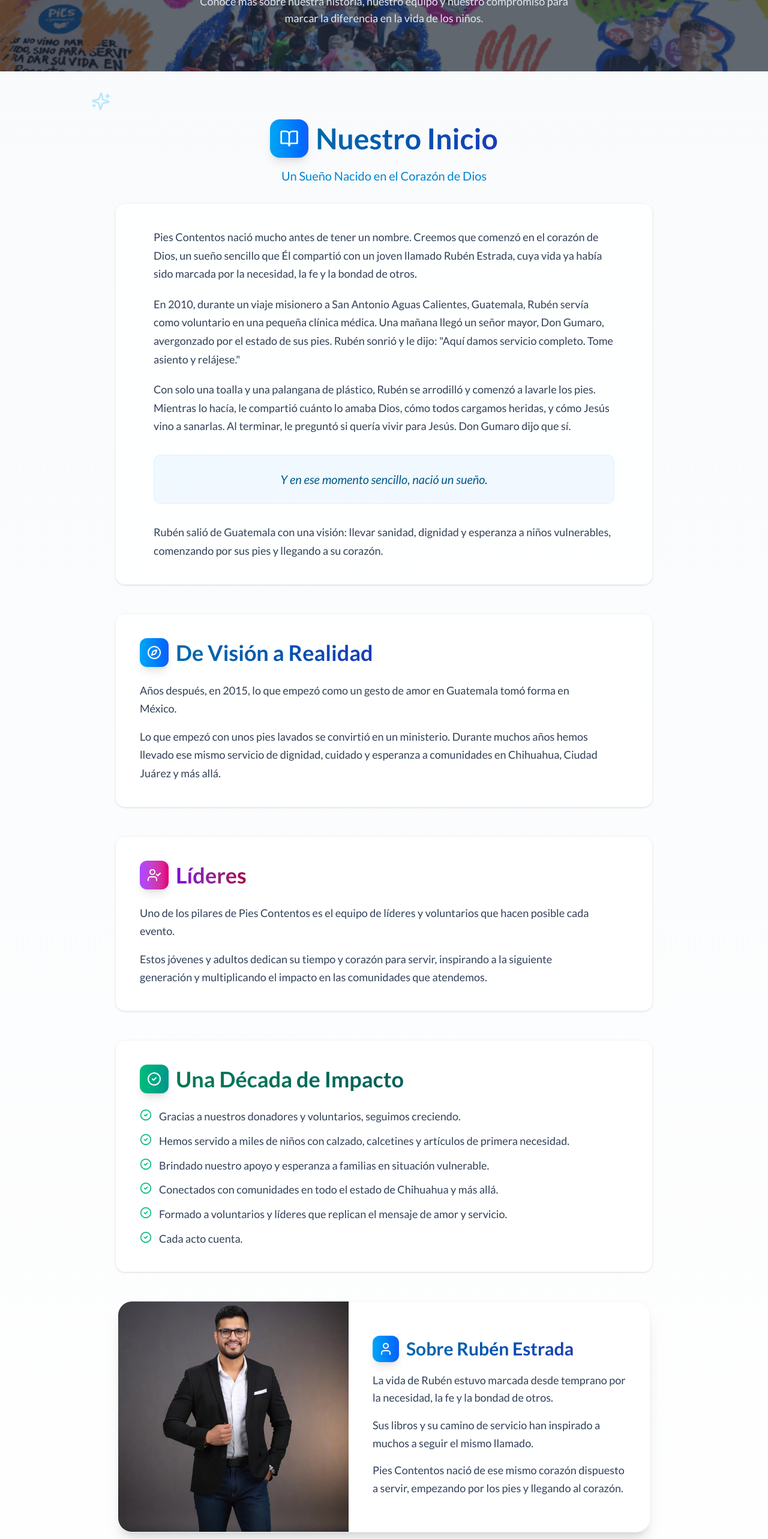
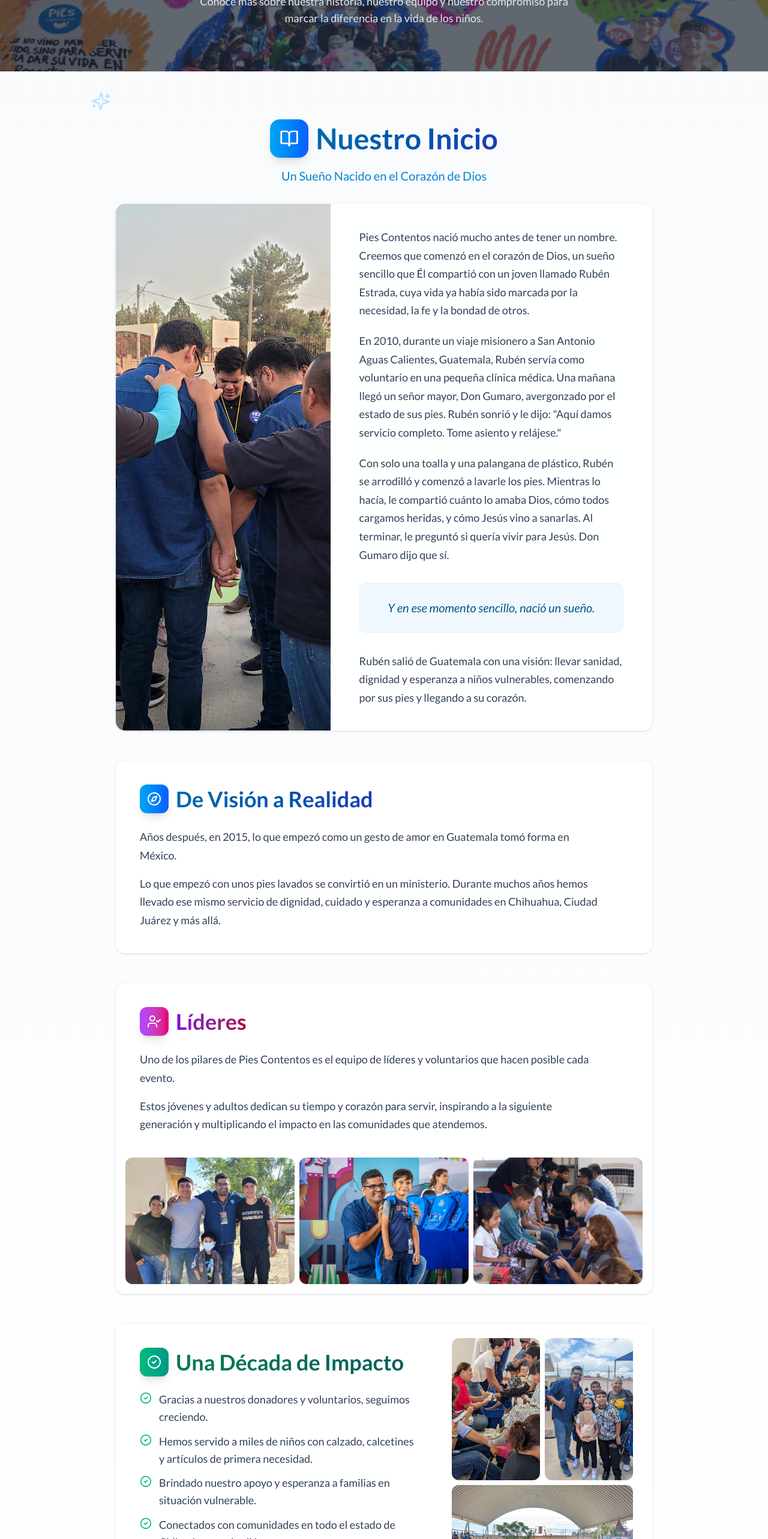
Before and after one commit to cometajoe/pies-contentos-app, a React (Vite) app: page /about-us in a window 1280 px wide. Shown: the part 234-2800 px from the top of the page at 60% size. Built offline with nearby package versions, Linux system fonts and the light colour scheme.

Commit message:
Se agregan imagenes a las cards de Nuestro Inicio, ve visio a realidad, etc
se crea un pqueño organigrama

```diff
--- a/src/components/TeamMemberCard.jsx
+++ b/src/components/TeamMemberCard.jsx
@@ -7,19 +7,19 @@ import { Mail, Linkedin, Twitter, ArrowUpRight } from 'lucide-react';
 
 
 // Minimal version with subtle effects
-const TeamMemberCardMinimal = ({ member, index }) => {
+const TeamMemberCardMinimal = ({ member, index, className = '' }) => {
   const [isHovered, setIsHovered] = useState(false);
 
   return (
     <motion.div
-      className="group relative bg-white rounded-3xl shadow-lg overflow-hidden transform-gpu"
+      className={`group relative bg-white rounded-3xl shadow-lg overflow-hidden transform-gpu flex flex-col min-h-0 ${className}`.trim()}
       variants={cardVariants}
       whileHover="hover"
       onHoverStart={() => setIsHovered(true)}
       onHoverEnd={() => setIsHovered(false)}
       style={{ perspective: "1000px" }}
     >
-      <div className="relative p-8 text-center">
+      <div className="relative p-8 text-center flex-1 flex flex-col min-h-0">
         <div className="relative mb-6">
           <motion.div
             className="w-32 h-32 xl:w-36 xl:h-36 mx-auto rounded-full overflow-hidden shadow-xl ring-4 ring-white ring-offset-4 ring-offset-slate-50 group-hover:ring-slate-100 group-hover:shadow-2xl transition-all duration-300"
--- a/src/components/TeamSection.jsx
+++ b/src/components/TeamSection.jsx
@@ -1,25 +1,15 @@
 import { motion } from 'framer-motion';
 import { Users } from 'lucide-react';
 import { useLanguage } from '../context/LanguageContext';
-import  {TeamMemberCardMinimal} from './TeamMemberCard'; // Adjusted path
+import { TeamMemberCardMinimal } from './TeamMemberCard';
 import {
   fadeInUpVariants,
   staggerContainer,
 } from '../utils/animationVariants';
 
-const teamMembersData = [
-  { id: 'member1', translationKey: 'aboutUsPage.team.member1' },
-  { id: 'member2', translationKey: 'aboutUsPage.team.member2' },
-  { id: 'member3', translationKey: 'aboutUsPage.team.member3' },
-  { id: 'member4', translationKey: 'aboutUsPage.team.member4' },
-
-
-
-];
-
-
 const TeamSection = () => {
   const { t } = useLanguage();
+
   return (
     <motion.section
       id="team"
@@ -41,7 +31,6 @@ const TeamSection = () => {
             {t('aboutUsPage.team.title')}
           </h2>
         </div>
-
         <motion.p
           className="text-slate-600 text-lg xl:text-xl max-w-3xl mx-auto leading-relaxed"
           initial={{ opacity: 0, y: 20 }}
@@ -52,25 +41,61 @@ const TeamSection = () => {
         </motion.p>
       </div>
 
+      {/* Organigram: Level 1 → Level 2 (member2, member3) → Level 3 */}
       <motion.div
-            className="grid grid-cols-1 sm:grid-cols-2 lg:grid-cols-3 gap-8 sm:gap-12"
+        className="max-w-5xl mx-auto"
         variants={staggerContainer}
         initial="hidden"
         whileInView="visible"
         viewport={{ once: true, amount: 0.1 }}
       >
-            {teamMembersData.map((memberData, index) => {
-              const member = t(memberData.translationKey, { returnObjects: true });
-              return (
+        <div className="flex flex-col items-center">
+          {/* Level 1 — member1 (top) */}
+          <div className="flex justify-center w-full">
+            <div className="w-full max-w-sm sm:max-w-md">
               <TeamMemberCardMinimal
-                  key={memberData.id}
-                  member={member}
-                  index={index}
+                member={t('aboutUsPage.team.member1', { returnObjects: true })}
+                index={0}
               />
-              );
-            })}
+            </div>
+          </div>
+
+          {/* Connector 1: vertical + T to level 2 */}
+          <svg className="w-12 sm:w-16 h-16 sm:h-20 text-sky-400/90 shrink-0" viewBox="0 0 64 80" fill="none" stroke="currentColor" strokeWidth="1.5" aria-hidden>
+            <path d="M32 0 v48 M16 48 h32 M16 48 v32 M48 48 v32" strokeLinecap="round" />
+          </svg>
+
+          {/* Level 2 — member2, member3 (misma altura con items-stretch + h-full) */}
+          <div className="grid grid-cols-1 sm:grid-cols-2 gap-6 sm:gap-8 w-full max-w-2xl sm:max-w-4xl px-2 sm:px-4 items-stretch">
+            {['member2', 'member3'].map((key, index) => (
+              <motion.div key={key} className="w-full max-w-sm mx-auto h-full min-h-0 flex" variants={fadeInUpVariants}>
+                <TeamMemberCardMinimal
+                  member={t(`aboutUsPage.team.${key}`, { returnObjects: true })}
+                  index={index + 1}
+                  className="h-full"
+                />
+              </motion.div>
+            ))}
+          </div>
+
+          {/* Connector 2: vertical to level 3 */}
+          <svg className="w-4 h-12 sm:h-14 text-sky-400/70 shrink-0" viewBox="0 0 16 56" fill="none" stroke="currentColor" strokeWidth="1.5" aria-hidden>
+            <path d="M8 0 v56" strokeLinecap="round" />
+          </svg>
+
+          {/* Level 3 — member4 (bottom) */}
+          <div className="flex justify-center w-full">
+            <div className="w-full max-w-sm sm:max-w-md">
+              <TeamMemberCardMinimal
+                member={t('aboutUsPage.team.member4', { returnObjects: true })}
+                index={3}
+              />
+            </div>
+          </div>
+        </div>
       </motion.div>
     </motion.section>
   );
-}
+};
+
 export default TeamSection;
--- a/src/locales/en.json
+++ b/src/locales/en.json
@@ -14,7 +14,7 @@
     "title1": "At Pies Contentos, we transform lives and",
     "title2": "build a bright future.",
     "donateButton": "Donate Now",
-    "stat1Number": "6,000+",
+    "stat1Number": "7,000+",
     "stat1Text": "Children supported",
     "stat2Number": "25",
     "communitiesServed": "Communities Served",
@@ -134,7 +134,7 @@
         "title": "A Decade of Impact",
         "items": [
             "Through the generosity of our donors and volunteers, we continue to grow.",
-            "Served more than 6,000 children with shoes, socks, and essential items.",
+            "Served more than 7,000 children with shoes, socks, and essential items.",
             "Provided resources and hope to families in vulnerable situations.",
             "Connected with communities across the state of Chihuahua and beyond.",
             "Built a community of volunteers and leaders who carry the message of love and service.",
--- a/src/locales/es.json
+++ b/src/locales/es.json
@@ -14,7 +14,7 @@
     "title1": "En Pies Contentos, transformamos vidas y",
     "title2": "construimos un futuro brillante.",
     "donateButton": "Dona Ahora",
-    "stat1Number": "6,000+",
+    "stat1Number": "7,000+",
     "stat1Text": "Niños apoyados",
     "stat2Number": "25",
     "communitiesServed": "Comunidades Atendidas",
--- a/src/pages/AboutUsPage.jsx
+++ b/src/pages/AboutUsPage.jsx
@@ -25,7 +25,6 @@ import {
 } from 'lucide-react';
 import TeamSection from '../components/TeamSection';
 import StatCard from '../components/StatCard'; // Adjusted path
-import EventsGallerySection from '../components/events/EventsGallerySection';
 
 
 // Enhanced image with better quality and composition
@@ -101,12 +100,24 @@ const AboutUsPage = () => {
           </div>
 
           <motion.div
-            className="rounded-2xl bg-white/90 border border-slate-100 shadow-sm px-6 py-8 sm:px-10 sm:py-10 lg:px-12"
+            className="rounded-2xl bg-white/90 border border-slate-100 shadow-sm overflow-hidden"
             variants={staggerContainer}
             initial="hidden"
             whileInView="visible"
             viewport={{ once: true, amount: 0.3 }}
           >
+            <div className="flex flex-col md:flex-row min-h-0">
+              <div className="w-full md:w-2/5 shrink-0">
+                <div className="aspect-[4/3] md:aspect-auto md:h-full min-h-[200px] md:min-h-[280px] relative overflow-hidden bg-gradient-to-br from-sky-100 to-blue-100">
+                  <img
+                    src="/team/team1.jpeg"
+                    alt="Pies Contentos — nuestros inicios"
+                    className="w-full h-full object-cover object-center"
+                    loading="lazy"
+                  />
+                </div>
+              </div>
+              <div className="flex-1 px-6 py-8 sm:px-10 sm:py-10 lg:px-12">
                 <div className="max-w-3xl mx-auto text-left space-y-5">
               {t('aboutUsPage.history.content', { returnObjects: true }).map((paragraph, index) => {
                 const isPunchline = index === 3;
@@ -133,6 +144,8 @@ const AboutUsPage = () => {
                   </motion.p>
                 );
               })}
+                </div>
+              </div>
             </div>
           </motion.div>
         </motion.section>
@@ -181,7 +194,8 @@ const AboutUsPage = () => {
           whileInView="visible"
           viewport={{ once: true, amount: 0.2 }}
         >
-          <div className="rounded-2xl bg-white/90 border border-slate-100 shadow-sm px-6 py-8 sm:px-10 sm:py-10 overflow-hidden">
+          <div className="rounded-2xl bg-white/90 border border-slate-100 shadow-sm overflow-hidden">
+            <div className="px-6 pt-8 sm:px-10 sm:pt-10 pb-4">
               <div className="flex items-center gap-3 mb-6">
                 <motion.div
                   className="bg-gradient-to-r from-purple-500 to-pink-600 p-3 rounded-xl shadow-lg shrink-0"
@@ -193,7 +207,7 @@ const AboutUsPage = () => {
                   {t('aboutUsPage.lideres.title')}
                 </h2>
               </div>
-            <div className="max-w-3xl space-y-4">
+              <div className="max-w-3xl space-y-4 mb-6">
                 {t('aboutUsPage.lideres.content', { returnObjects: true }).map((paragraph, index) => (
                   <motion.p
                     key={index}
@@ -202,6 +216,23 @@ const AboutUsPage = () => {
                   >
                     {paragraph}
                   </motion.p>
+                ))}
+              </div>
+            </div>
+            <div className="grid grid-cols-3 gap-1 sm:gap-2 px-2 pb-2 sm:px-4 sm:pb-4">
+              {['/team/team2.jpeg', '/team/team3.jpeg', '/team/team4.jpeg'].map((src) => (
+                <motion.div
+                  key={src}
+                  className="aspect-[4/3] rounded-xl overflow-hidden bg-slate-100"
+                  variants={fadeInUpVariants}
+                >
+                  <img
+                    src={src}
+                    alt=""
+                    className="w-full h-full object-cover object-center"
+                    loading="lazy"
+                  />
+                </motion.div>
               ))}
             </div>
           </div>
@@ -216,7 +247,9 @@ const AboutUsPage = () => {
           whileInView="visible"
           viewport={{ once: true, amount: 0.2 }}
         >
-          <div className="rounded-2xl bg-white/90 border border-slate-100 shadow-sm px-6 py-8 sm:px-10 sm:py-10 overflow-hidden">
+          <div className="rounded-2xl bg-white/90 border border-slate-100 shadow-sm overflow-hidden">
+            <div className="grid grid-cols-1 lg:grid-cols-5 gap-0 min-h-0">
+              <div className="lg:col-span-3 p-6 sm:p-8 lg:py-10 lg:pl-10 order-1 lg:order-1 flex flex-col">
                 <div className="flex items-center gap-3 mb-6">
                   <motion.div
                     className="bg-gradient-to-r from-emerald-500 to-teal-600 p-3 rounded-xl shadow-lg shrink-0"
@@ -240,6 +273,22 @@ const AboutUsPage = () => {
                     </motion.li>
                   ))}
                 </ul>
+              </div>
+              {/* Fotos: mobile = abajo de la card, sin espacio entre filas; desktop = 2 filas iguales al lado del texto */}
+              <div className="lg:col-span-2 order-2 lg:order-2 lg:h-full lg:min-h-0">
+                <div className="grid grid-cols-2 sm:grid-cols-3 lg:grid-cols-2 lg:grid-rows-2 gap-2 p-4 sm:p-6 lg:p-6 lg:pr-8 lg:h-full lg:min-h-0">
+                  <motion.div className="aspect-[4/3] lg:aspect-auto lg:min-h-0 rounded-xl overflow-hidden bg-slate-100" variants={fadeInUpVariants}>
+                    <img src="/team/team5.jpeg" alt="" className="w-full h-full object-cover object-center" loading="lazy" />
+                  </motion.div>
+                  <motion.div className="aspect-[4/3] lg:aspect-auto lg:min-h-0 rounded-xl overflow-hidden bg-slate-100" variants={fadeInUpVariants}>
+                    <img src="/team/team6.jpeg" alt="" className="w-full h-full object-cover object-center" loading="lazy" />
+                  </motion.div>
+                  <motion.div className="aspect-[4/3] col-span-2 sm:col-span-3 lg:col-span-2 lg:aspect-auto lg:min-h-0 rounded-xl overflow-hidden bg-slate-100" variants={fadeInUpVariants}>
+                    <img src="/team/team7.jpeg" alt="" className="w-full h-full object-cover object-center" loading="lazy" />
+                  </motion.div>
+                </div>
+              </div>
+            </div>
           </div>
         </motion.section>
 
@@ -337,21 +386,6 @@ const AboutUsPage = () => {
             ))}
           </div>
         </motion.section>
-
-        {/* Team gallery — photos from public/team/ */}
-        <EventsGallerySection
-          showTitle={false}
-          fullWidth
-          galleryImages={[
-            { id: 1, alt: 'Team 1', bg: 'from-sky-400 to-blue-500', src: '/team/team1.jpeg' },
-            { id: 2, alt: 'Team 2', bg: 'from-emerald-400 to-teal-500', src: '/team/team2.jpeg' },
-            { id: 3, alt: 'Team 3', bg: 'from-sky-400 to-indigo-500', src: '/team/team3.jpeg' },
-            { id: 4, alt: 'Team 4', bg: 'from-emerald-400 to-cyan-500', src: '/team/team4.jpeg' },
-            { id: 5, alt: 'Team 5', bg: 'from-sky-400 to-blue-500', src: '/team/team5.jpeg' },
-            { id: 6, alt: 'Team 6', bg: 'from-emerald-400 to-teal-500', src: '/team/team6.jpeg' },
-            { id: 7, alt: 'Team 7', bg: 'from-sky-400 to-indigo-500', src: '/team/team7.jpeg' },
-          ]}
-        />
 
         {/* 2. Enhanced Team Section */}
 
```
Lines whose indentation alone changed are shown as unchanged.
